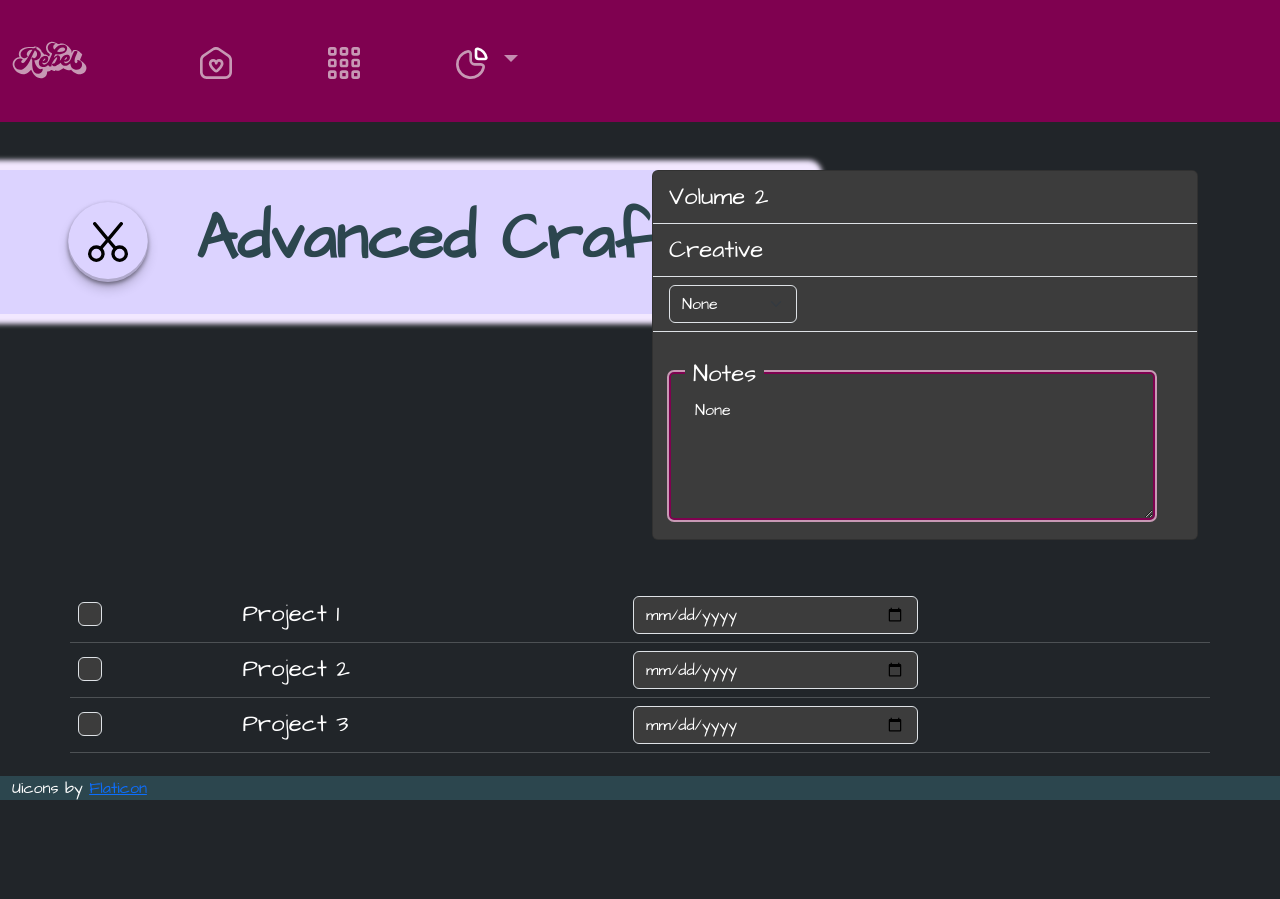
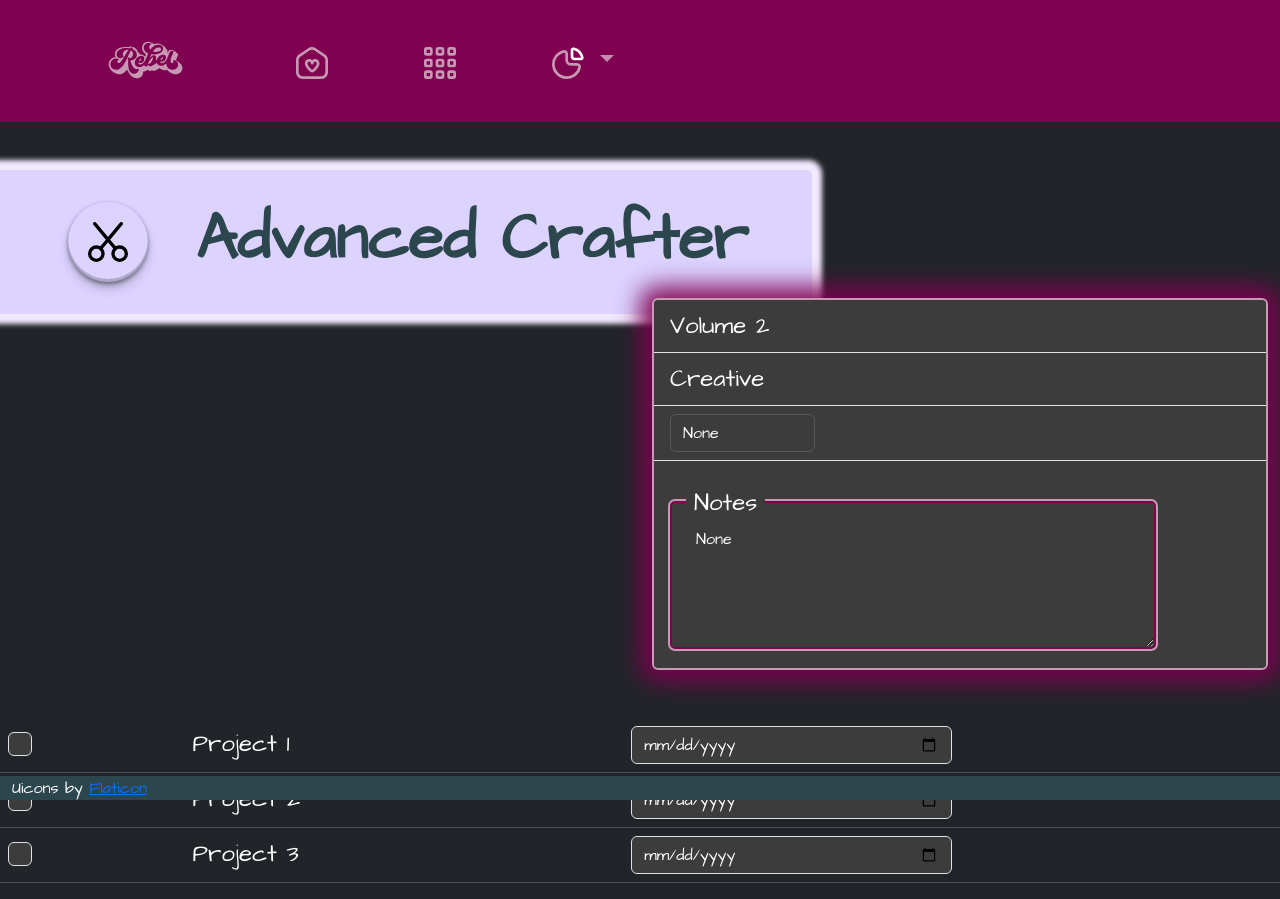
Before and after one commit to LisaS7/RebelBadgeTracker, a Flask app: page /badge/1 in a window 1280 px wide. Before the commit the page ends 800 px from the top, so only its background shows below. Run offline with Flask 3, Linux system fonts and the light colour scheme; data comes from the database, SQL or seed files in the repository.

Commit message:
Style changes

```diff
--- a/flask_app/static/css/nav.css
+++ b/flask_app/static/css/nav.css
@@ -4,6 +4,7 @@
 }
 
 nav > .navbar-brand > img {
+  margin-left: 6rem;
   width: 6rem;
 }
 nav ul {
--- a/flask_app/static/css/style.css
+++ b/flask_app/static/css/style.css
@@ -12,6 +12,15 @@
   --dark-grey: #595959;
   --bs-body-bg: #3c3c3c;
   --bs-body-color: white;
+}
+
+.container,
+.container-lg,
+.container-md,
+.container-sm,
+.container-xl,
+.container-xxl {
+  max-width: 1720px;
 }
 
 body {
@@ -36,7 +45,7 @@
 
 select {
   background: transparent;
-  border: 1px solid var(--light-pink);
+  border: 1px solid var(--dark-grey) !important;
 }
 
 textarea {
@@ -127,6 +136,14 @@
   width: 40px;
 }
 
+#badge-details {
+  margin-top: 8rem;
+  border: 2px solid var(--light-pink);
+  -webkit-box-shadow: 0px 0px 23px 12px rgba(127, 1, 81, 0.93);
+  -moz-box-shadow: 0px 0px 23px 12px rgba(127, 1, 81, 0.93);
+  box-shadow: 0px 0px 23px 12px rgba(127, 1, 81, 0.93);
+}
+
 /* FOOTER */
 footer {
   background: #2c464e;
```
